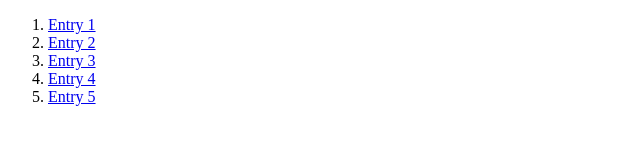
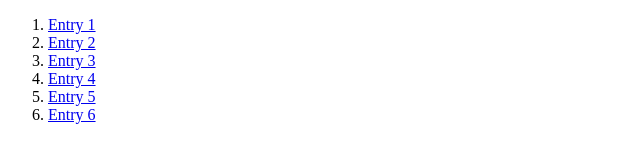
Before and after one commit to zhens297/zhens297.github.io, a plain HTML site: page index.html in a window 1280 px wide. Shown: the full height of the page, 0-640 px from the left. Drawn offline with Linux system fonts and the light colour scheme.

Commit message:
entry6link

```diff
--- a/index.html
+++ b/index.html
@@ -13,6 +13,7 @@
       <li><a href="entries/entry3/index.html">Entry 3</a></li>
       <li><a href="entries/entry4/index.html">Entry 4</a></li>
       <li><a href="entries/entry5/index.html">Entry 5</a></li>
+      <li><a href="entries/entry6/index.html">Entry 6</a></li>
     </ol>
 </body>
 </html>
```
